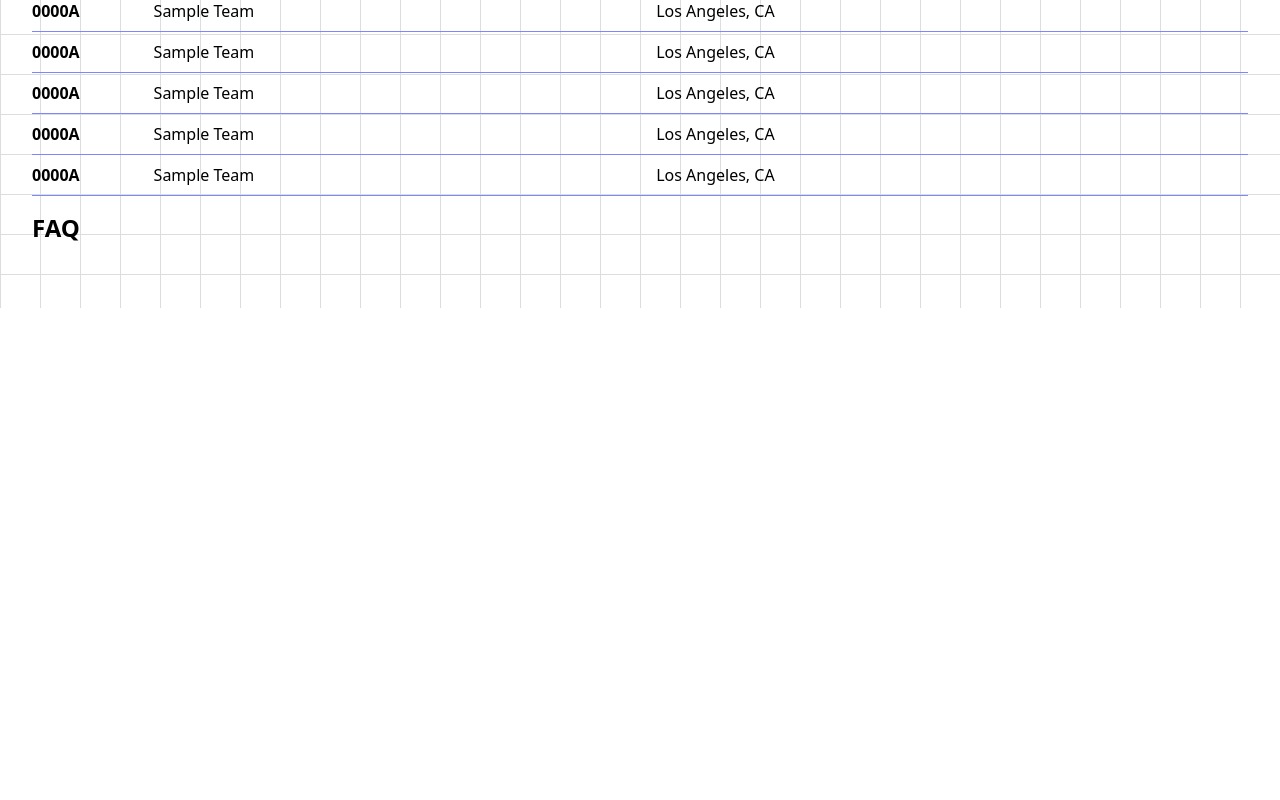
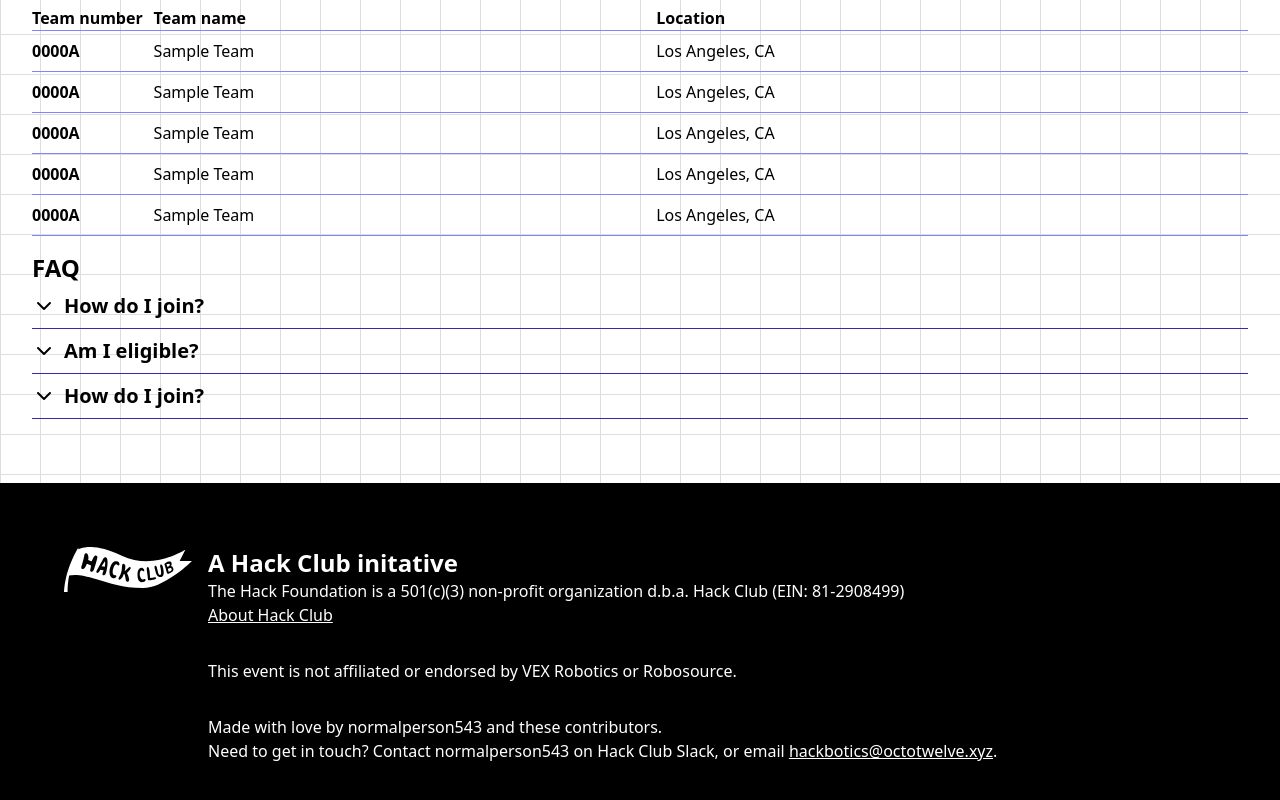
Before and after one commit to normalperson543/hackbotics-ysws, a React (Vite) app: page / in a window 1280 px wide. Shown: the part 1846-2646 px from the top of the page. Before the commit the page ends 2154 px from the top, so only its background shows below. Built offline with nearby package versions, Linux system fonts and the light colour scheme; a web font is replaced by a local one.

Commit message:
faq and footer

```diff
--- a/src/App.tsx
+++ b/src/App.tsx
@@ -7,9 +7,22 @@ import "./App.css";
 import shopItems from "./assets/shop-items.json" with { type: "json" };
 import teamList from "./assets/rsvp-team-list.json" with { type: "json" };
 import ShopMiniItem from "./components/shop-mini-item";
+import Collapsible from "./components/collapsible";
 function App() {
   return (
     <div className="w-full h-full">
+      <a href="https://hackclub.com/">
+        <img
+          className="absolute top-0 left-2 border-0 w-36 z-10 hover:rotate-2 transition duration-200"
+          src="https://assets.hackclub.com/flag-orpheus-top.svg"
+          alt="Hack Club"
+        />
+      </a>
+      <div className="w-full p-2 bg-yellow-400 text-center font-bold">
+        <p>
+          This event has is not official and is awaiting sponsors and logistics.
+        </p>
+      </div>
       <div
         className="w-full px-8 py-12 flex flex-col gap-2 bg-cover bg-center relative items-start"
         style={{ backgroundImage: "url('/hero-banner.jpg')" }}
@@ -152,6 +165,58 @@ function App() {
         </div>
         <div className="flex flex-col gap-2">
           <h2 className="text-2xl font-bold">FAQ</h2>
+          <Collapsible title="How do I join?">
+            <p>
+              You can RSVP early for the event to express your interest!
+              We&apos;ll share additional info when the event goes live.
+            </p>
+          </Collapsible>
+          <Collapsible title="Am I eligible?">
+            <p>
+              This event is open to middle and high school VEX V5 teams. As long
+              as you are 13-18 and are still in middle or high school (and
+              didn&apos;t do Hackatime fraud!), you can participate in this
+              event.
+            </p>
+          </Collapsible>
+          <Collapsible title="How do I join?">
+            <p>
+              You can RSVP early for the event to express your interest! We’ll
+              share additional info when the event goes live.
+            </p>
+          </Collapsible>
+        </div>
+      </div>
+      <div className="p-16 bg-black flex flex-row gap-4 text-white items-start">
+        <img src="/flag-standalone-wtransparent.svg" width={128} />
+        <div className="flex flex-col gap-8">
+          <div>
+            <p className="text-2xl font-bold">A Hack Club initative</p>
+            <p>
+              The Hack Foundation is a 501(c)(3) non-profit organization d.b.a.
+              Hack Club (EIN: 81-2908499)
+            </p>
+            <a href="https://hackclub.com" className="underline">
+              About Hack Club
+            </a>
+          </div>
+          <div>
+            <p>
+              This event is not affiliated or endorsed by VEX Robotics or
+              Robosource.
+            </p>
+          </div>
+          <div>
+            <p>Made with love by normalperson543 and these contributors.</p>
+            <p>
+              Need to get in touch? Contact normalperson543 on Hack Club Slack,
+              or email{" "}
+              <a href="mailto:hackbotics@octotwelve.xyz" className="underline">
+                hackbotics@octotwelve.xyz
+              </a>
+              .
+            </p>
+          </div>
         </div>
       </div>
     </div>
--- a/src/components/collapsible.tsx
+++ b/src/components/collapsible.tsx
@@ -1,3 +1,24 @@
-export default function Collapsible({ title }: { title: string }) {
+import { ChevronDownIcon, ChevronUpIcon } from "lucide-react";
+import { useState } from "react";
 
+export default function Collapsible({
+  title,
+  children,
+}: {
+  title: string;
+  children: React.ReactNode;
+}) {
+  const [expanded, setExpanded] = useState(false);
+  return (
+    <div className="flex flex-col gap-2">
+      <div
+        className="flex flex-row gap-2 items-center w-full text-xl font-bold cursor-pointer border-b border-b-indigo-800 pb-2"
+        onClick={() => setExpanded(!expanded)}
+      >
+        {expanded ? <ChevronUpIcon /> : <ChevronDownIcon />}
+        {title}
+      </div>
+      {expanded && <div className="text-lg">{children}</div>}
+    </div>
+  );
 }
```
Also changed, not shown: public/flag-standalone-wtransparent.svg (added).
